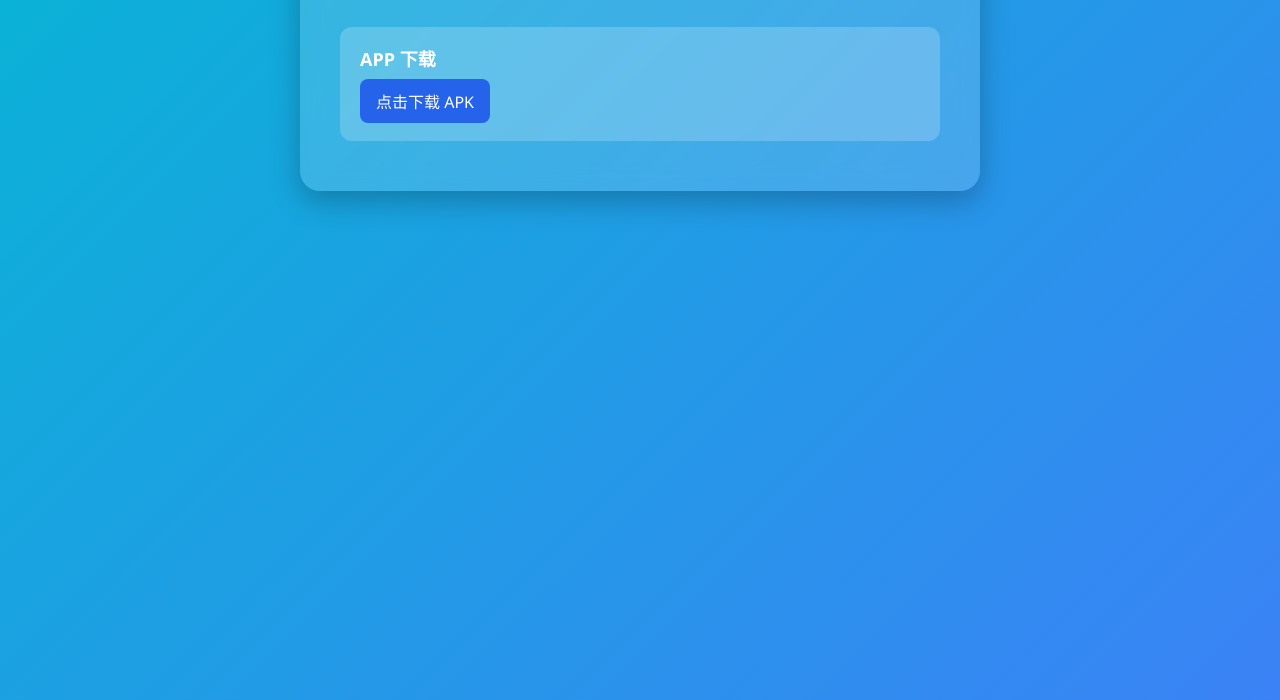
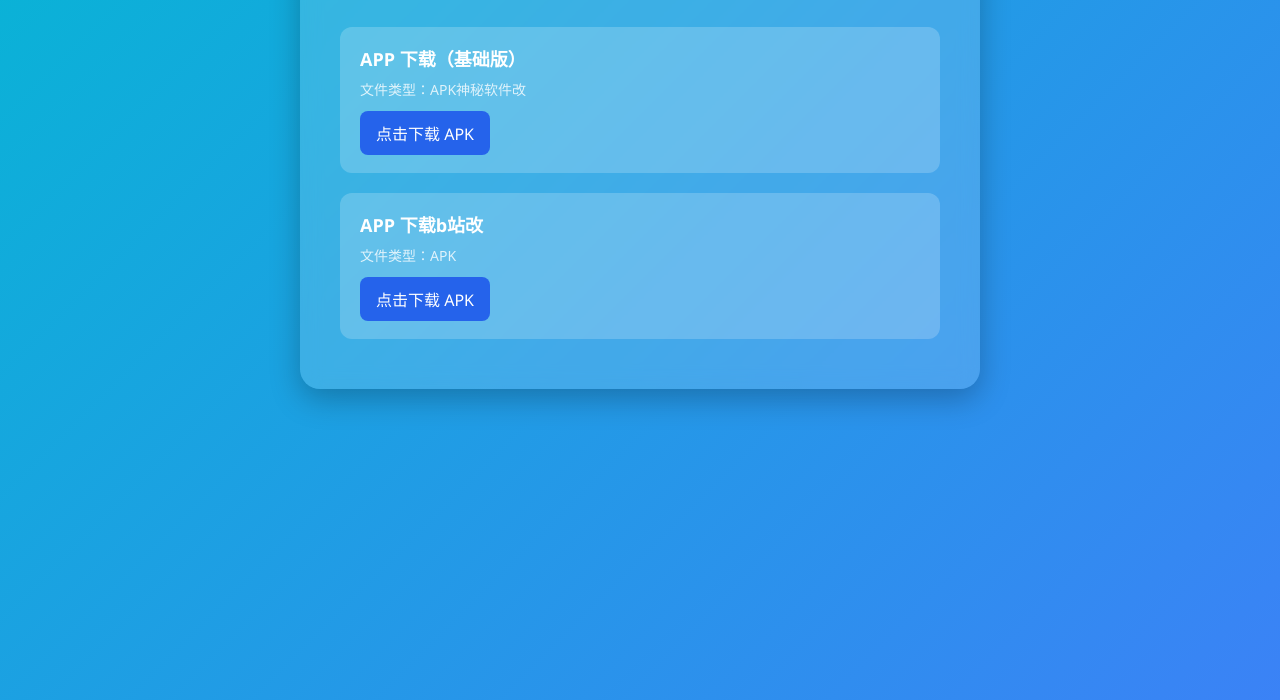
Before and after one commit to piehang/piehang.github.io, a plain HTML site: page downloads.html in a window 1280 px wide. Shown: the part 180-880 px from the top of the page. Drawn offline with Linux system fonts and the light colour scheme.

Commit message:
更新 downloads.html

```diff
--- a/downloads.html
+++ b/downloads.html
@@ -37,6 +37,11 @@
     font-weight: 600;
     margin-bottom: 8px;
   }
+  .item-desc {
+    font-size: 14px;
+    color: rgba(255,255,255,0.8);
+    margin-bottom: 12px;
+  }
   .item a {
     display: inline-block;
     padding: 10px 16px;
@@ -49,6 +54,12 @@
   .item a:hover {
     background: #1e40af;
   }
+  .tips {
+    text-align: center;
+    font-size: 14px;
+    margin-top: 20px;
+    color: rgba(255,255,255,0.9);
+  }
 </style>
 </head>
 <body>
@@ -56,8 +67,15 @@
   <h1>下载中心</h1>
 
   <div class="item">
-    <div class="item-title">APP 下载</div>
+    <div class="item-title">APP 下载（基础版）</div>
+    <div class="item-desc">文件类型：APK神秘软件改</div>
     <a href="https://github.com/piehang/piehang.github.io/releases/download/2/_2.0.13_optimized.apk" download>点击下载 APK</a>
+  </div>
+
+  <div class="item">
+    <div class="item-title">APP 下载b站改</div>
+    <div class="item-desc">文件类型：APK</div>
+    <a href="https://github.com/piehang/piehang.github.io/releases/download/3/base-398-lspatched.apk" download>点击下载 APK</a>
   </div>
 
 </div>
```
